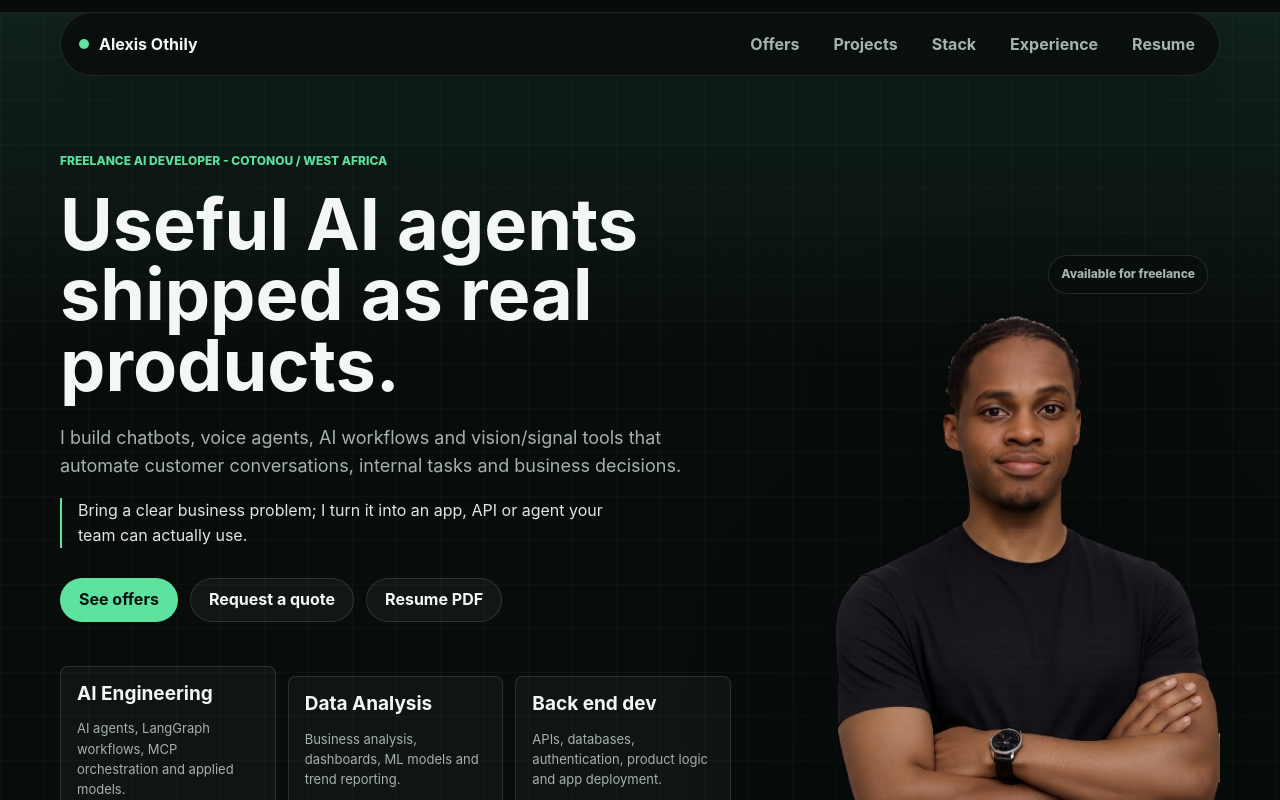
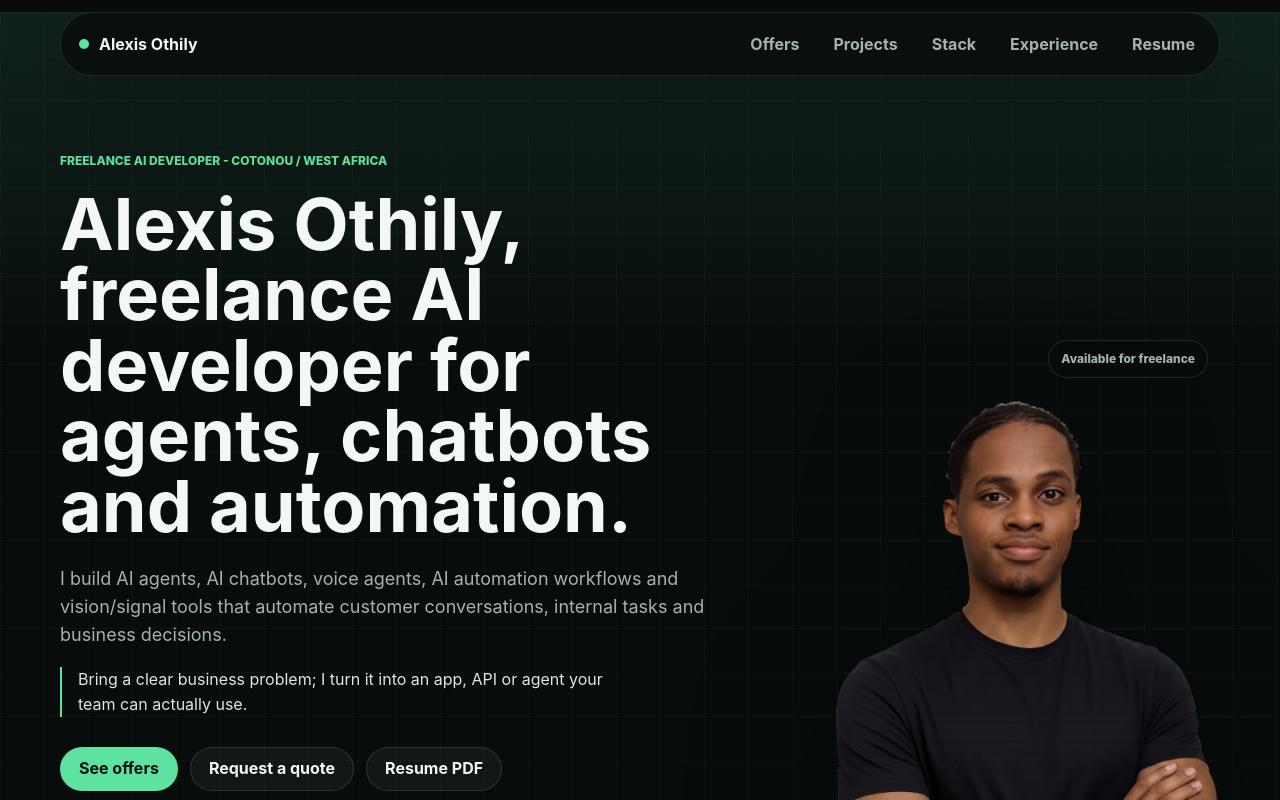
Before and after one commit to Zelyanne/alexis-othily-portfolio, a React (Vite) app: page / in a window 1280 px wide. Shown: the top 800 px of the page. Built offline with nearby package versions, Linux system fonts and the light colour scheme.

Commit message:
Improve AI freelance SEO

```diff
--- a/api/analytics.js
+++ b/api/analytics.js
@@ -64,11 +64,12 @@ function getGeo(req, fallback) {
   const region = getHeader(req, 'x-vercel-ip-country-region')
   const city = safeDecode(getHeader(req, 'x-vercel-ip-city') || '')
   const precise = [city, region, country].filter(Boolean).join(', ')
+  const pricingRegion = country ? (westAfricaCountries.has(country) ? 'westAfrica' : 'world') : undefined
   return {
     city,
     country,
     label: precise || fallback || 'Localisation inconnue',
-    pricingRegion: westAfricaCountries.has(country) ? 'westAfrica' : 'world',
+    pricingRegion,
     region,
   }
 }
--- a/index.html
+++ b/index.html
@@ -5,30 +5,58 @@
     <meta name="viewport" content="width=device-width, initial-scale=1.0" />
     <meta
       name="description"
-      content="Freelance IA à Cotonou: chatbots avec base de connaissance, agents vocaux, workflows complexes, computer vision, signal processing et backends Python."
+      content="Alexis Othily, développeur freelance IA à Cotonou: agents IA, chatbots IA, agents vocaux, automatisation IA, computer vision, signal processing et backends Python."
     />
+    <meta name="author" content="Alexis Othily" />
+    <meta name="robots" content="index, follow" />
     <meta property="og:type" content="website" />
-    <meta property="og:title" content="Alexis Othily - Freelance IA pour agents, chatbots et automatisation" />
+    <meta property="og:site_name" content="Alexis Othily" />
+    <meta property="og:title" content="Alexis Othily - Freelance IA, agents IA, chatbots et automatisation" />
     <meta
       property="og:description"
-      content="Chatbots, agents vocaux, workflows IA, computer vision, signal processing et backend Python pour clients en Afrique de l'Ouest et ailleurs."
+      content="Alexis Othily conçoit des agents IA, chatbots IA, agents vocaux, workflows d'automatisation IA, computer vision, signal processing et backends Python."
     />
     <meta name="twitter:card" content="summary" />
-    <meta name="twitter:title" content="Alexis Othily - Freelance IA pour agents, chatbots et automatisation" />
+    <meta name="twitter:title" content="Alexis Othily - Freelance IA, agents IA, chatbots et automatisation" />
     <meta
       name="twitter:description"
-      content="Freelance IA à Cotonou: chatbots avec base de connaissance, agents vocaux, workflows complexes, vision, signal processing et backend Python."
+      content="Alexis Othily, développeur freelance IA à Cotonou: agents IA, chatbots IA, agents vocaux, automatisation IA, vision, signal processing et backend Python."
     />
     <script type="application/ld+json">
       {
         "@context": "https://schema.org",
+        "@graph": [
+          {
+            "@type": "Person",
+            "@id": "#alexis-othily",
+            "name": "Alexis Othily",
+            "jobTitle": "Freelance AI Developer",
+            "email": "mailto:othilyjose14@gmail.com",
+            "telephone": "+2290191112696",
+            "sameAs": ["https://github.com/Zelyanne"],
+            "address": {
+              "@type": "PostalAddress",
+              "addressLocality": "Cotonou",
+              "addressCountry": "BJ"
+            },
+            "knowsAbout": [
+              "Freelance AI development",
+              "AI agent development",
+              "AI agents",
+              "AI chatbots",
+              "Chatbot IA",
+              "AI voice agents",
+              "AI automation",
+              "Automatisation IA",
+              "Computer vision",
+              "Signal processing",
+              "Python backend development"
+            ]
+          },
+          {
             "@type": "ProfessionalService",
             "name": "Alexis Othily - Freelance IA",
-        "founder": {
-          "@type": "Person",
-          "name": "Alexis Othily",
-          "jobTitle": "Freelance AI Developer"
-        },
+            "founder": { "@id": "#alexis-othily" },
             "email": "mailto:othilyjose14@gmail.com",
             "telephone": "+2290191112696",
             "address": {
@@ -38,15 +66,20 @@
             },
             "areaServed": ["West Africa", "Rest of world"],
             "serviceType": [
+              "Freelance AI development",
+              "AI agent development",
               "AI chatbot applications",
               "AI voice calling agents",
+              "AI automation workflows",
               "AI workflow agents",
               "Developer workflow agents",
               "Computer vision and signal processing"
             ]
           }
+        ]
+      }
     </script>
-    <title>Alexis Othily - Freelance IA pour agents, chatbots et automatisation</title>
+    <title>Alexis Othily - Freelance IA, agents IA, chatbots et automatisation</title>
   </head>
   <body>
     <div id="root"></div>
--- a/src/main.tsx
+++ b/src/main.tsx
@@ -49,9 +49,9 @@ type GeoResponse = {
 
 const copy = {
   fr: {
-    title: 'Alexis Othily - Freelance IA pour agents, chatbots et automatisation',
+    title: 'Alexis Othily - Freelance IA, agents IA, chatbots et automatisation',
     description:
-      'Freelance IA à Cotonou: chatbots avec base de connaissance, agents vocaux, workflows complexes, computer vision, signal processing et backends Python.',
+      'Alexis Othily, développeur freelance IA à Cotonou: agents IA, chatbots IA, agents vocaux, automatisation IA, computer vision, signal processing et backends Python.',
     nav: {
       label: 'Navigation principale',
       services: 'Offres',
@@ -63,9 +63,9 @@ const copy = {
     footer: 'Disponible freelance - Cotonou',
     home: {
       eyebrow: 'Freelance IA - Cotonou / Afrique de l’Ouest',
-      h1: 'Des agents IA utiles, livrés comme de vrais produits.',
+      h1: 'Alexis Othily, freelance IA pour agents, chatbots et automatisation.',
       lead:
-        'Je crée des chatbots, agents vocaux, workflows IA et outils vision/signal qui automatisent les échanges client, les tâches internes et les décisions métier.',
+        'Je crée des agents IA, chatbots IA, agents vocaux, workflows d’automatisation IA et outils vision/signal qui automatisent les échanges client, les tâches internes et les décisions métier.',
       note:
         'Vous arrivez avec un problème clair; je le transforme en application, API ou agent exploitable par votre équipe.',
       projectsButton: 'Voir les offres',
@@ -144,9 +144,9 @@ const copy = {
     },
   },
   en: {
-    title: 'Alexis Othily - Freelance AI developer for agents, chatbots and automation',
+    title: 'Alexis Othily - Freelance AI agent developer, chatbots and automation',
     description:
-      'Freelance AI developer in Cotonou building knowledge chatbots, voice agents, complex workflows, computer vision, signal processing and Python backends.',
+      'Alexis Othily is a freelance AI agent developer in Cotonou building AI agents, AI chatbots, voice agents, AI automation workflows, computer vision, signal processing and Python backends.',
     nav: {
       label: 'Main navigation',
       services: 'Offers',
@@ -158,9 +158,9 @@ const copy = {
     footer: 'Available for freelance - Cotonou',
     home: {
       eyebrow: 'Freelance AI developer - Cotonou / West Africa',
-      h1: 'Useful AI agents shipped as real products.',
+      h1: 'Alexis Othily, freelance AI developer for agents, chatbots and automation.',
       lead:
-        'I build chatbots, voice agents, AI workflows and vision/signal tools that automate customer conversations, internal tasks and business decisions.',
+        'I build AI agents, AI chatbots, voice agents, AI automation workflows and vision/signal tools that automate customer conversations, internal tasks and business decisions.',
       note:
         'Bring a clear business problem; I turn it into an app, API or agent your team can actually use.',
       projectsButton: 'See offers',
```
Also changed, not shown: public/robots.txt (added). Lines whose indentation alone changed are shown as unchanged.
